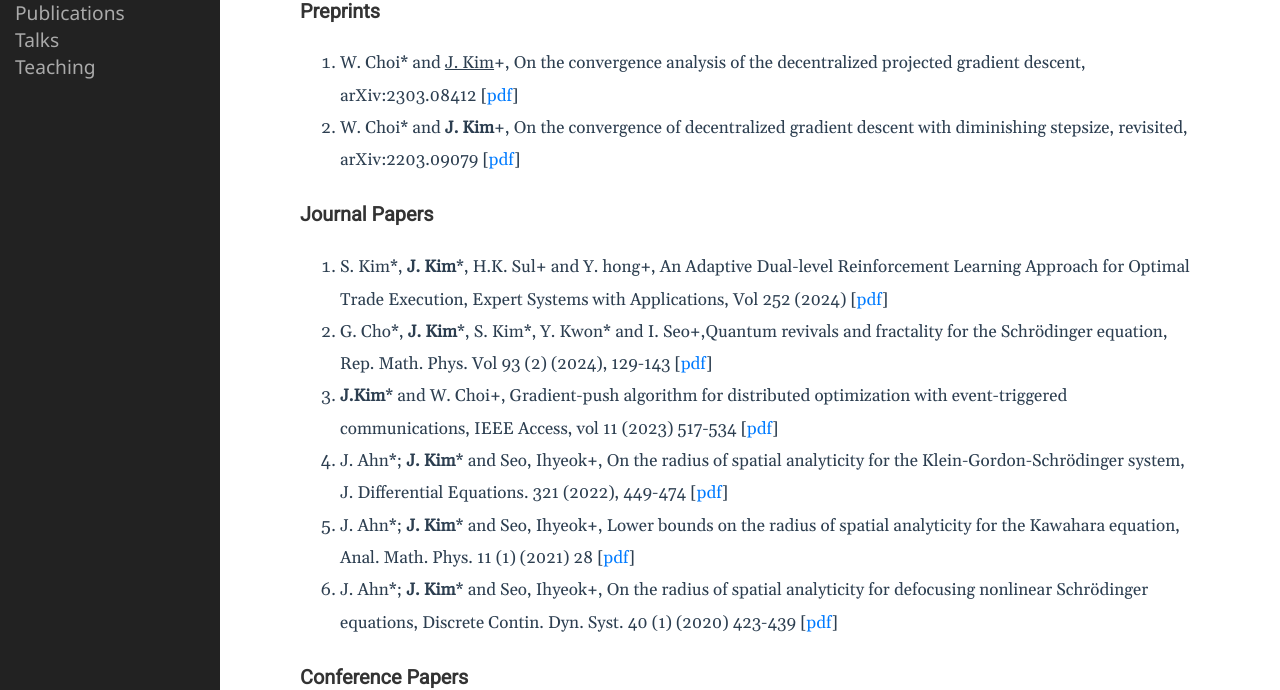
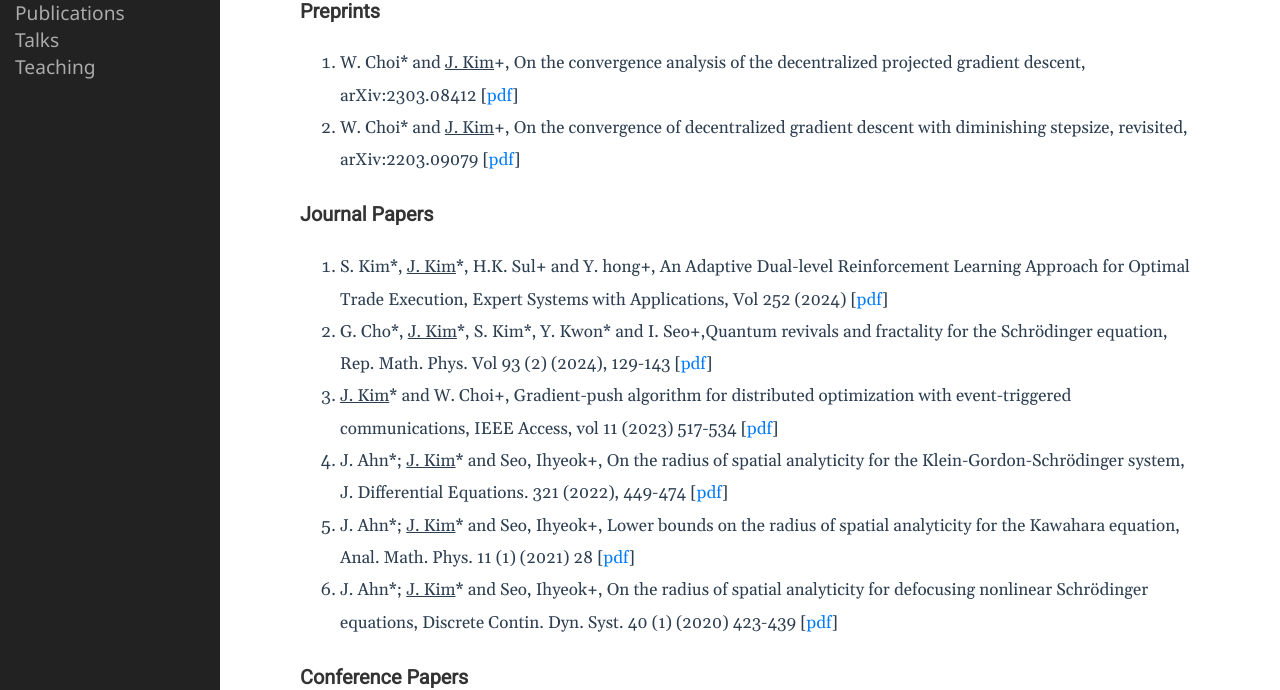
Before and after one commit to kimjimyeong93/kimjimyeong93.github.io, a Jekyll site: the page built from publication.markdown, in a window 1280 px wide. Shown: the part 199-889 px from the top of the page. Built offline with Jekyll 4.4.1, drawn with Linux system fonts in a browser that asks for light colours.

```diff
--- a/publication.markdown
+++ b/publication.markdown
@@ -7,16 +7,16 @@ permalink: /publications/
 
 ### Preprints
 2. W. Choi\* and <u>J. Kim</u>+, On the convergence analysis of the decentralized projected gradient descent, arXiv:2303.08412 \[[pdf](https://arxiv.org/pdf/2303.08412.pdf)\]
-1. W. Choi\* and **J. Kim**+, On the convergence of decentralized gradient descent with diminishing stepsize, revisited, arXiv:2203.09079 \[[pdf](https://arxiv.org/pdf/2203.09079.pdf)\]
+1. W. Choi\* and <u>J. Kim</u>+, On the convergence of decentralized gradient descent with diminishing stepsize, revisited, arXiv:2203.09079 \[[pdf](https://arxiv.org/pdf/2203.09079.pdf)\]
 
 
 ### Journal Papers
-6. S. Kim\*, **J. Kim**\*, H.K. Sul+ and Y. hong+, An Adaptive Dual-level Reinforcement Learning Approach for Optimal Trade Execution, Expert Systems with Applications, Vol 252 (2024) \[[pdf](https://www.sciencedirect.com/science/article/abs/pii/S0957417424011291)\]
-5. G. Cho\*, **J. Kim**\*, S. Kim\*, Y. Kwon\* and I. Seo+,Quantum revivals and fractality for the Schrödinger equation, Rep. Math. Phys. Vol 93 (2) (2024), 129-143 \[[pdf](https://www.sciencedirect.com/science/article/abs/pii/S0034487724000223)\]
-4. **J.Kim**\* and W. Choi+, Gradient-push algorithm for distributed optimization with event-triggered communications, IEEE Access, vol 11 (2023) 517-534 \[[pdf](https://ieeexplore.ieee.org/document/10003196?source=authoralert)\]
-3. J. Ahn\*; **J. Kim**\* and Seo, Ihyeok+, On the radius of spatial analyticity for the Klein-Gordon-Schrödinger system, J. Differential Equations. 321 (2022), 449-474 \[[pdf](https://www.sciencedirect.com/science/article/pii/S0022039622001966)\]
-2. J. Ahn\*; **J. Kim**\* and Seo, Ihyeok+, Lower bounds on the radius of spatial analyticity for the Kawahara equation, Anal. Math. Phys. 11 (1) (2021) 28 \[[pdf](https://link.springer.com/article/10.1007/s13324-020-00447-3)\]
-1. J. Ahn\*; **J. Kim**\* and Seo, Ihyeok+, On the radius of spatial analyticity for defocusing nonlinear Schrödinger equations, Discrete Contin. Dyn. Syst. 40 (1) (2020) 423-439 \[[pdf](https://www.aimsciences.org/article/doi/10.3934/dcds.2020016)\]
+6. S. Kim\*, <u>J. Kim</u>\*, H.K. Sul+ and Y. hong+, An Adaptive Dual-level Reinforcement Learning Approach for Optimal Trade Execution, Expert Systems with Applications, Vol 252 (2024) \[[pdf](https://www.sciencedirect.com/science/article/abs/pii/S0957417424011291)\]
+5. G. Cho\*, <u>J. Kim</u>\*, S. Kim\*, Y. Kwon\* and I. Seo+,Quantum revivals and fractality for the Schrödinger equation, Rep. Math. Phys. Vol 93 (2) (2024), 129-143 \[[pdf](https://www.sciencedirect.com/science/article/abs/pii/S0034487724000223)\]
+4. <u>J. Kim</u>* and W. Choi+, Gradient-push algorithm for distributed optimization with event-triggered communications, IEEE Access, vol 11 (2023) 517-534 \[[pdf](https://ieeexplore.ieee.org/document/10003196?source=authoralert)\]
+3. J. Ahn\*; <u>J. Kim</u>\* and Seo, Ihyeok+, On the radius of spatial analyticity for the Klein-Gordon-Schrödinger system, J. Differential Equations. 321 (2022), 449-474 \[[pdf](https://www.sciencedirect.com/science/article/pii/S0022039622001966)\]
+2. J. Ahn\*; <u>J. Kim</u>* and Seo, Ihyeok+, Lower bounds on the radius of spatial analyticity for the Kawahara equation, Anal. Math. Phys. 11 (1) (2021) 28 \[[pdf](https://link.springer.com/article/10.1007/s13324-020-00447-3)\]
+1. J. Ahn\*; <u>J. Kim</u>* and Seo, Ihyeok+, On the radius of spatial analyticity for defocusing nonlinear Schrödinger equations, Discrete Contin. Dyn. Syst. 40 (1) (2020) 423-439 \[[pdf](https://www.aimsciences.org/article/doi/10.3934/dcds.2020016)\]
 
 ### Conference Papers
 
```
